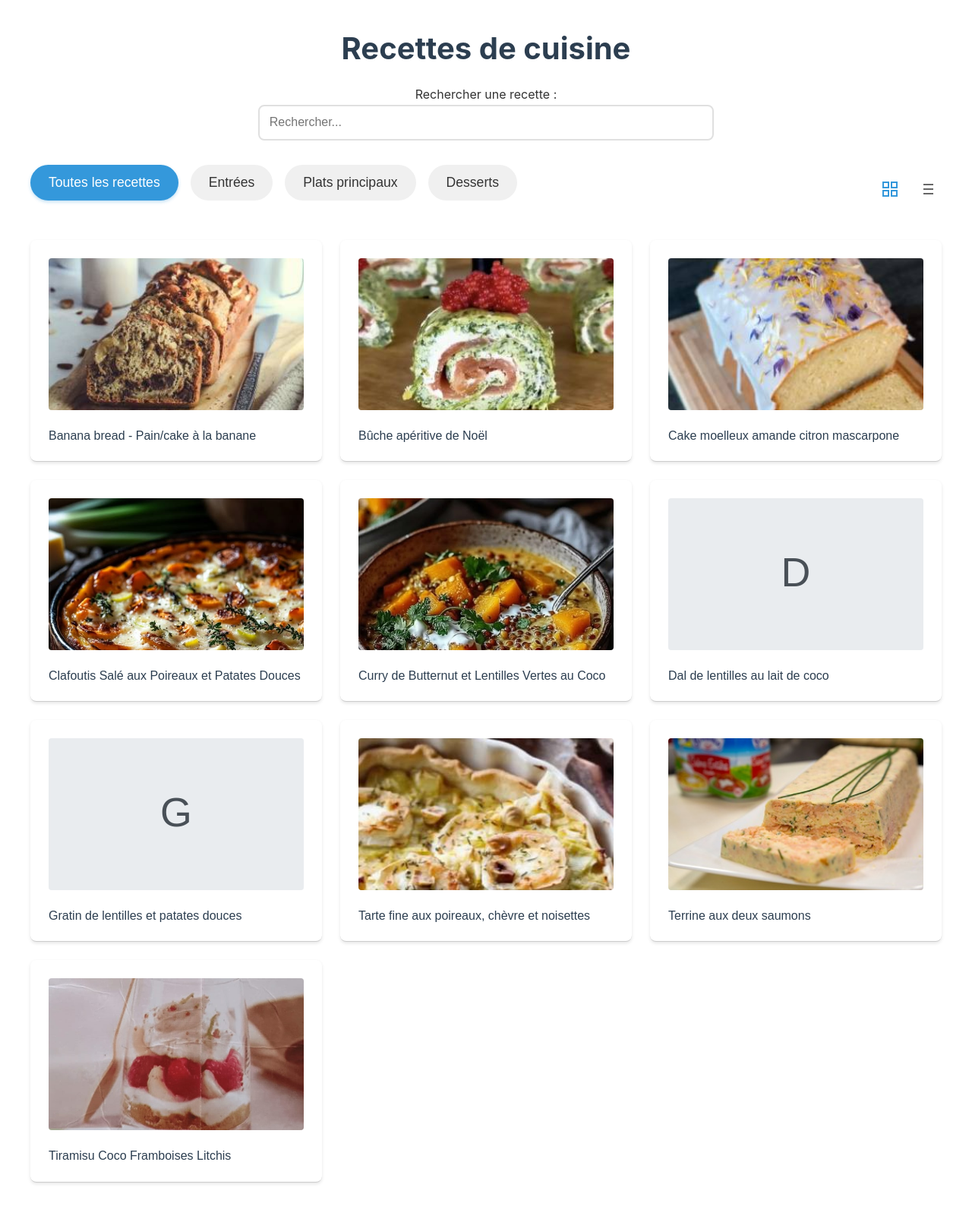
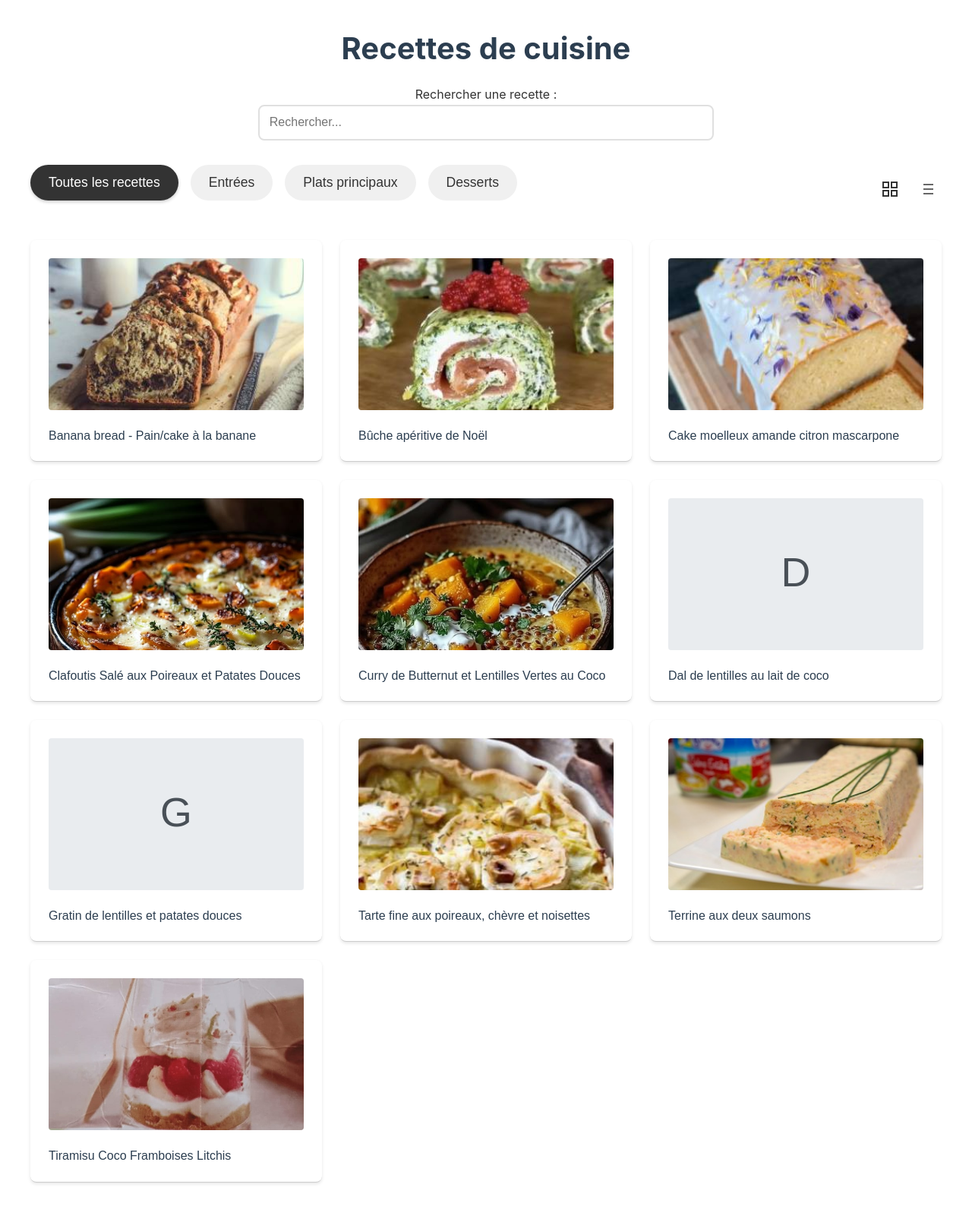
Before and after one commit to beacuisine/beacuisine.github.io, a Jekyll site: the page index.html, which Jekyll copies as it is, in a window 1280 px wide. Shown: the whole page at 76% size. Built offline with Jekyll 4.4.1, drawn with Linux system fonts in a browser that asks for light colours.

Commit message:
better colors and focus

```diff
--- a/index.html
+++ b/index.html
@@ -35,8 +35,8 @@
         transition: border-color 0.3s ease;
       }
       #search-input:focus {
-        outline: none;
-        border-color: #3498db;
+        border-color: #666666;
+        box-shadow: 0 0 0 2px rgba(0, 0, 0, 0.1);
       }
       .controls {
         display: flex;
@@ -62,10 +62,16 @@
         background: none;
         cursor: pointer;
         color: #666;
-        transition: color 0.3s ease;
+        transition: all 0.3s ease;
       }
       .layout-btn.active {
-        color: #3498db;
+        color: #333333;
+      }
+      .layout-btn:hover {
+        color: #333333;
+      }
+      .layout-btn:focus {
+        box-shadow: 0 0 0 2px rgba(0, 0, 0, 0.1);
       }
       .filter-btn {
         padding: 0.8rem 1.5rem;
@@ -80,13 +86,20 @@
         min-width: fit-content;
       }
       .filter-btn.active {
-        background-color: #3498db;
+        background-color: #333333;
         color: white;
-        box-shadow: 0 2px 4px rgba(52, 152, 219, 0.3);
+        box-shadow: 0 2px 4px rgba(0, 0, 0, 0.2);
       }
       .filter-btn:hover:not(.active) {
         background-color: #e0e0e0;
         transform: translateY(-1px);
+      }
+      .filter-btn:focus {
+        box-shadow: 0 0 0 2px rgba(0, 0, 0, 0.1);
+      }
+      .filter-btn.active:focus {
+        outline-offset: 2px;
+        box-shadow: 0 0 0 2px rgba(0, 0, 0, 0.2);
       }
       .list-recipes {
         list-style: none;
```
